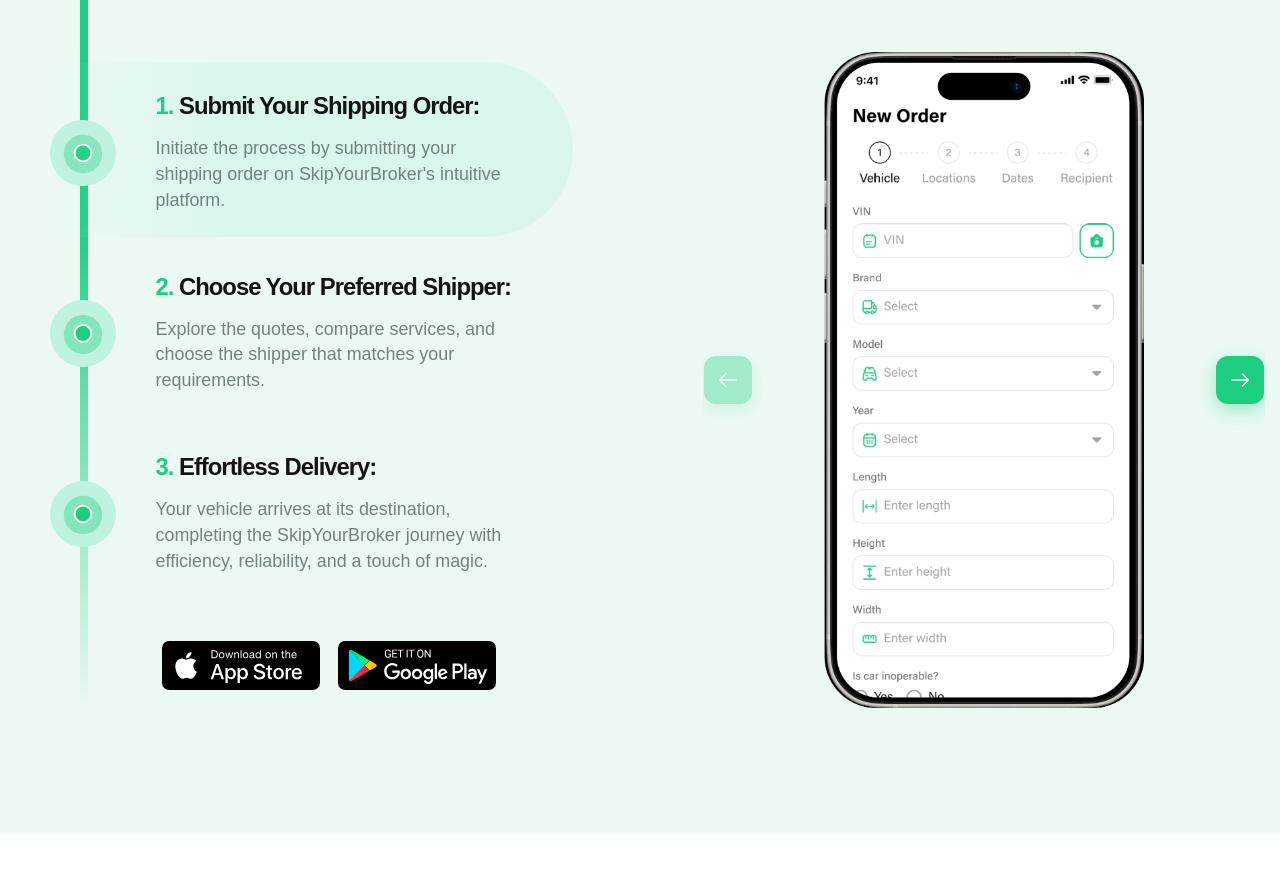
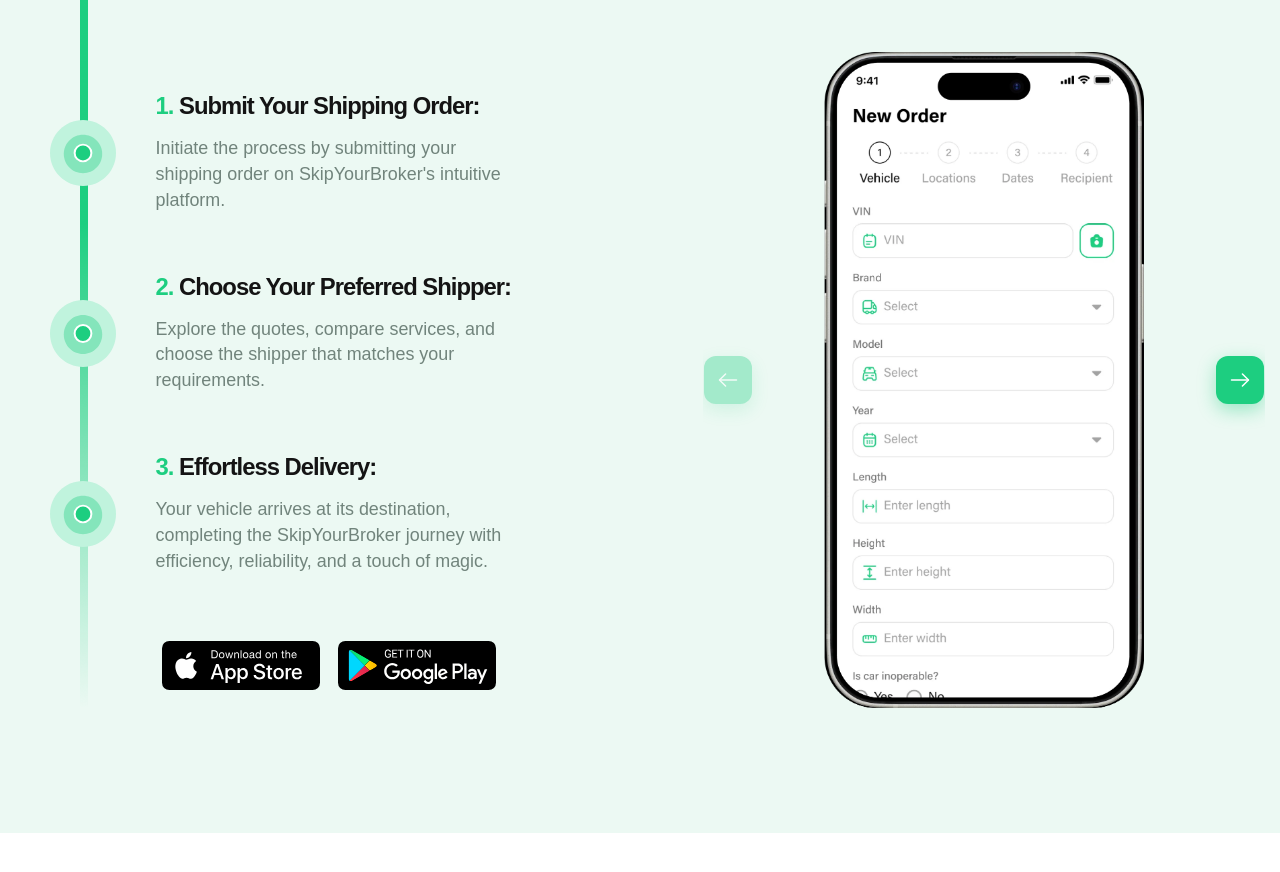
Before and after one commit to Boskolife/SkipYourBroker, a website built with Vite: page src/index.html in a window 1280 px wide. Shown: the part 2329-3201 px from the top of the page. Built offline with nearby package versions, Linux system fonts and the light colour scheme.

Commit message:
remove active step

```diff
--- a/src/styles/layout/_common.scss
+++ b/src/styles/layout/_common.scss
@@ -421,34 +421,34 @@
     }
   }
 
-  .active_step {
-    position: relative;
-
-    &::after {
-      content: '';
-      position: absolute;
-      top: -30px;
-      left: 3px;
-      border-radius: 0px 107px 107px 0px;
-      opacity: 0.4;
-      background: linear-gradient(
-        270deg,
-        #c0f3dd 65.86%,
-        rgba(192, 243, 221, 0) 99.9%
-      );
-      width: 520px;
-      height: 175px;
-
-      @include media('<desktop') {
-        width: 100%;
-      }
-
-      @include media('<phone'){
-        border-radius:0px;
-        left: 15px
-      }
-    }
-  }
+  // .active_step {
+  //   position: relative;
+
+  //   &::after {
+  //     content: '';
+  //     position: absolute;
+  //     top: -30px;
+  //     left: 3px;
+  //     border-radius: 0px 107px 107px 0px;
+  //     opacity: 0.4;
+  //     background: linear-gradient(
+  //       270deg,
+  //       #c0f3dd 65.86%,
+  //       rgba(192, 243, 221, 0) 99.9%
+  //     );
+  //     width: 520px;
+  //     height: 175px;
+
+  //     @include media('<desktop') {
+  //       width: 100%;
+  //     }
+
+  //     @include media('<phone'){
+  //       border-radius:0px;
+  //       left: 15px
+  //     }
+  //   }
+  // }
 
   .last_step {
     @include adaptive-value('margin-bottom', 65, 35, 1);
```
